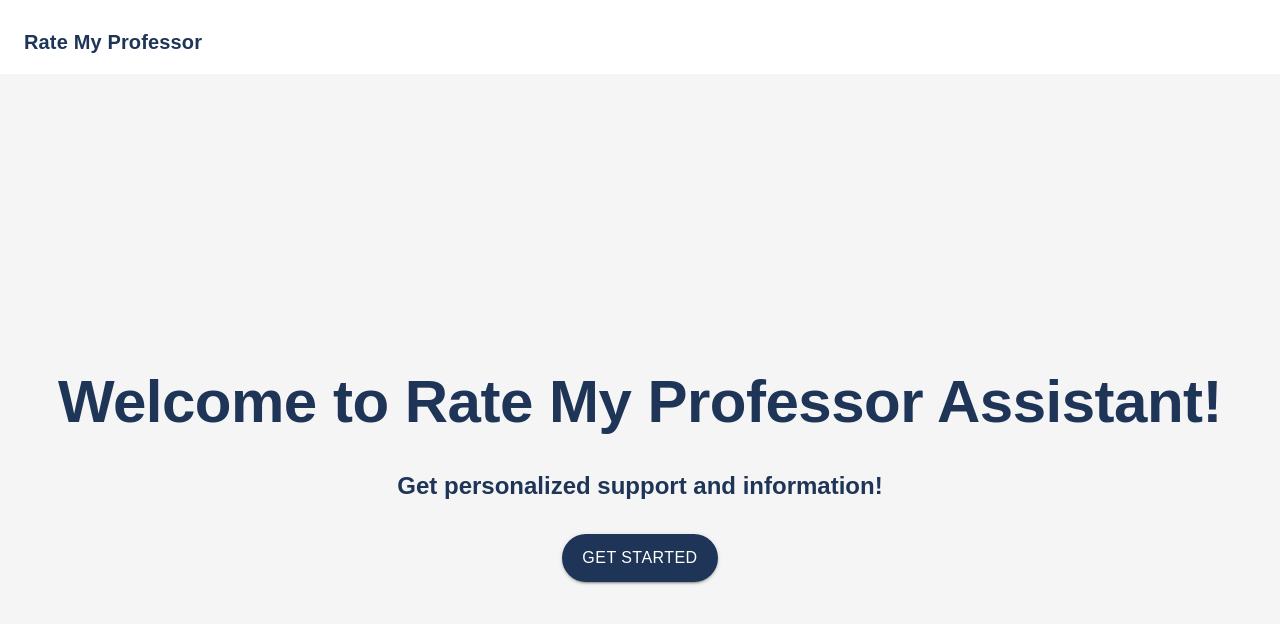
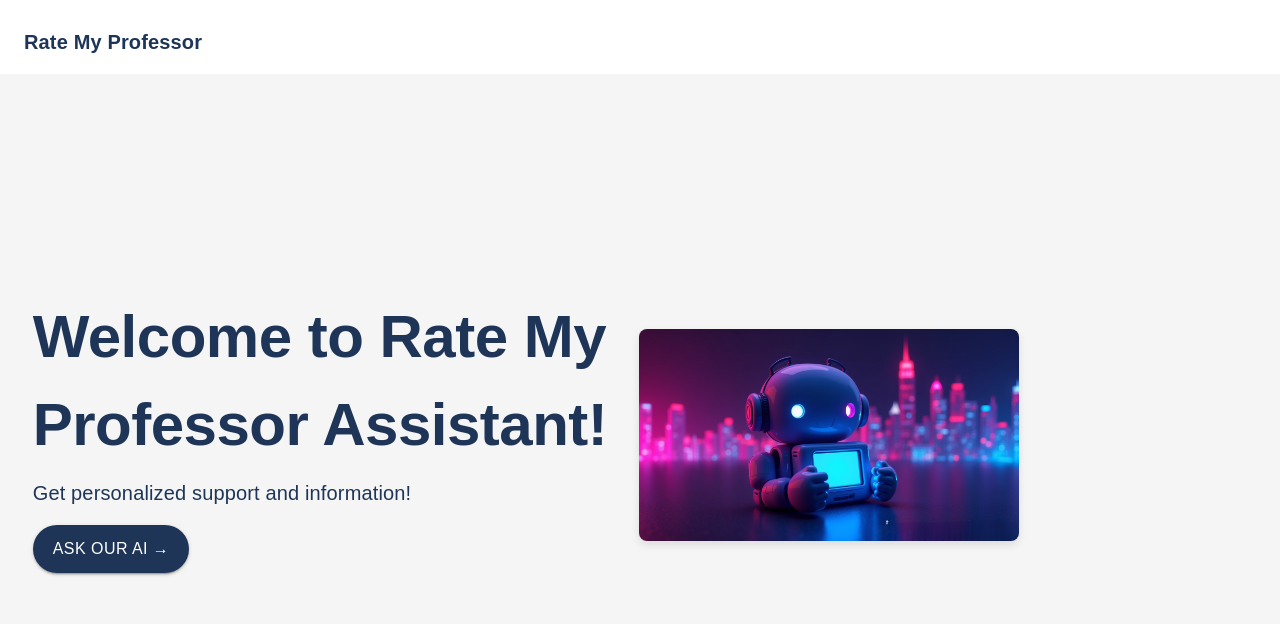
Before and after one commit to Sakil78/RateMyProfessor-AI-Assistant, a Next.js app: page / in a window 1280 px wide. Shown: the top 624 px of the page. Built offline with nearby package versions, Linux system fonts and the light colour scheme.

Commit message:
click function in Navbar

```diff
--- a/app/components/Navbar.js
+++ b/app/components/Navbar.js
@@ -1,9 +1,11 @@
-import { AppBar, Toolbar, Typography, Box } from "@mui/material";
+import { Box, AppBar, Toolbar, Typography, Button } from "@mui/material";
+import { useRouter } from "next/navigation";
 import React from 'react';
 
 const Navbar = () => {
+  const router = useRouter();
 
-  const goToHomePage = () => {
+  const goToLandingPage = () => {
     router.push('/');
   };
 
@@ -11,9 +13,11 @@ const Navbar = () => {
     <AppBar position="static" sx={{ bgcolor: "white", boxShadow: "none", paddingTop: "10px" }}>
       <Toolbar sx={{ justifyContent: "space-between", paddingX: "5px"}}>
         <Box display="flex" alignItems="center">
+        <Button onClick={goToLandingPage} sx={{ textTransform: "none", padding: 0 }}>
           <Typography variant="h6" component="div" sx={{ color: "#1e3557", fontWeight: 'bold', fontFamily: "'Nunito', sans-serif" }}>
             Rate My Professor
           </Typography>
+          </Button>
         </Box>
       </Toolbar>
     </AppBar>
--- a/app/page.js
+++ b/app/page.js
@@ -1,36 +1,58 @@
-'use client';
-import { Box, Button, Typography } from '@mui/material';
-import { useRouter } from 'next/navigation';
-import Navbar from './components/Navbar';
+"use client";
+import { Box, Button, Typography, Stack } from "@mui/material";
+import { useRouter } from "next/navigation";
+import Navbar from "./components/Navbar";
+import Image from "next/image";
 
 export default function LandingPage() {
   const router = useRouter();
 
   const navigateToMain = () => {
-    router.push('/chat');
+    router.push("/chat");
   };
 
   return (
     <>
-    <Navbar />
       <Box
         width="100vw"
         height="100vh"
         display="flex"
         flexDirection="column"
+        bgcolor="#f5f5f5"
+      >
+        <Navbar />
+        <Stack
+          direction="row"
+          flexGrow={1}
           justifyContent="center"
           alignItems="center"
-      bgcolor="#f5f5f5"
+          padding={4}
+          spacing={4}
         >
+          {/* Left Side */}
+          <Stack direction="column" spacing={2} alignItems="flex-start">
           <Typography
             variant="h2"
-        sx={{ color: "#1e3557", fontWeight: 'bold', fontFamily: "'Nunito', sans-serif", mb: 4 }}
+            sx={{
+              color: "#1e3557",
+              fontWeight: "bold",
+              fontFamily: "'Nunito', sans-serif" }}
           >
-        Welcome to Rate My Professor Assistant!
+            Welcome to Rate My
           </Typography>
           <Typography
-        variant="h5"
-        sx={{ color: "#1e3557", fontWeight: 'bold', fontFamily: "'Nunito', sans-serif", mb: 4 }}
+              variant="h2"
+              sx={{
+                color: "#1e3557",
+                fontWeight: "bold",
+                fontFamily: "'Nunito', sans-serif"
+              }}
+            >
+              Professor Assistant!
+            </Typography>
+          <Typography
+            variant="h6"
+            sx={{ color: "#1e3557", fontFamily: "'Nunito', sans-serif" }}
           >
             Get personalized support and information!
           </Typography>
@@ -38,19 +60,43 @@ export default function LandingPage() {
             variant="contained"
             onClick={navigateToMain}
             sx={{
-          padding: '10px 20px',
-          borderRadius: '25px',
+              padding: "10px 20px",
+              borderRadius: "25px",
               fontFamily: "'Nunito', sans-serif",
-          fontSize: '16px',
-          bgcolor: '#1e3557',
-          color: 'white',
-          '&:hover': {
-            bgcolor: '#162842',
+              fontSize: "16px",
+              bgcolor: "#1e3557",
+              color: "white",
+              "&:hover": {
+                bgcolor: "#162842",
               },
             }}
           >
-        Get Started
+            Ask Our AI →
           </Button>
+        </Stack>
+
+          {/* Right Side */}
+          <Box
+            sx={{
+              width: "50%",
+              height: "auto",
+              display: { xs: "none", md: "block" },
+            }}
+          >
+            <Image
+              src="/1.jpg"
+              alt="Rate My Professor AI"
+              width={380}
+              height={280}
+          style={{
+            borderRadius: '8px',
+            maxWidth: '100%',
+            height: 'auto',
+            boxShadow: '0px 4px 8px rgba(0, 0, 0, 0.1)',
+          }}
+            />
+          </Box>
+        </Stack>
       </Box>
     </>
   );
```
Also changed, not shown: public/1.jpg (added). Lines whose indentation alone changed are shown as unchanged.
